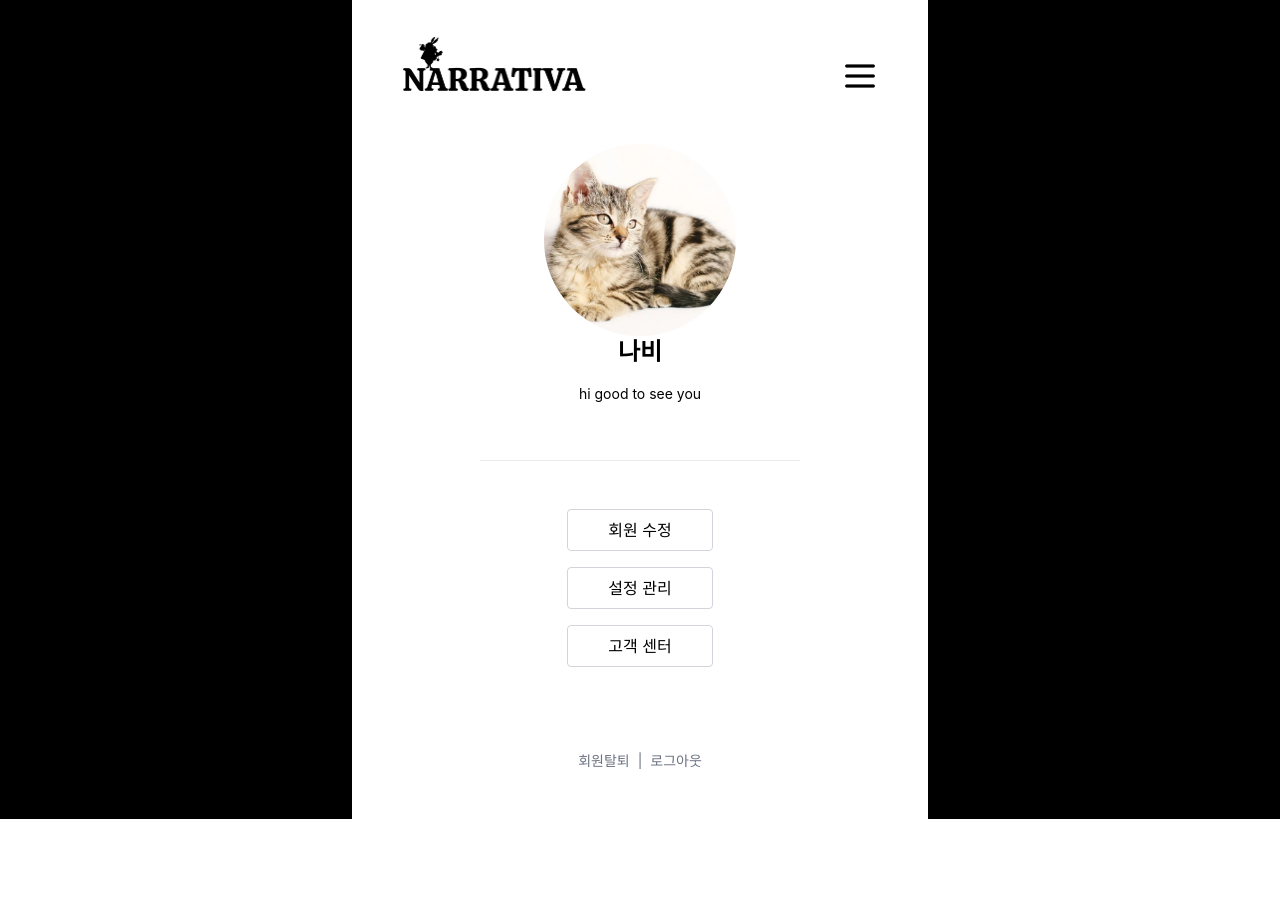
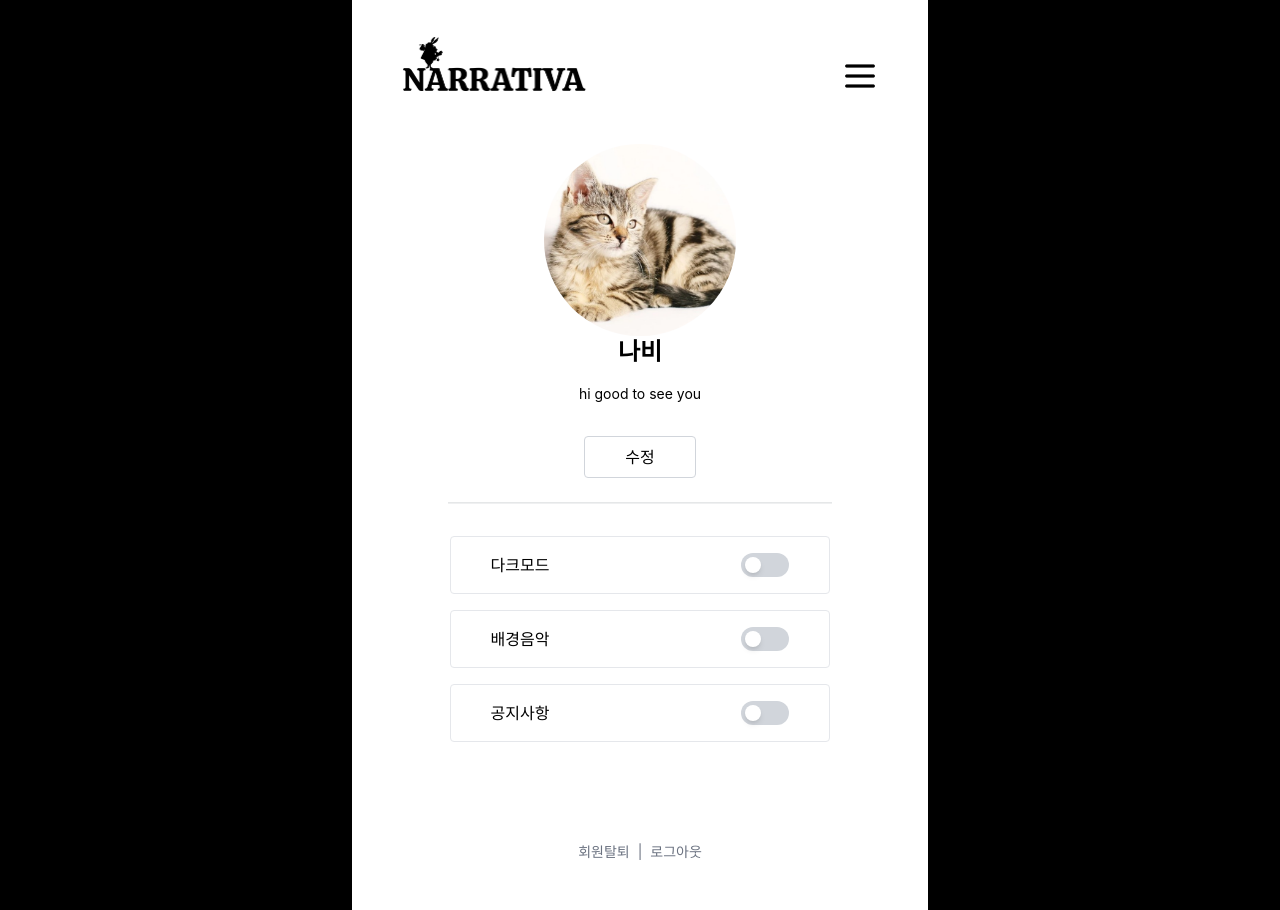
Before and after one commit to AI-X-4-A1-FINAL/Narrativa_Frontend, a React (Create React App) app: page /profile in a window 1280 px wide. Before the commit the page ends 819 px from the top, so only its background shows below. Built offline with nearby package versions, Linux system fonts and the light colour scheme.

Commit message:
세팅페이지 없애고 프로필 화면에 합치기

```diff
--- a/src/App.tsx
+++ b/src/App.tsx
@@ -34,7 +34,6 @@ const App: React.FC = () => {
               <Route path="/home" element={<Home />} />
               <Route path="/profile" element={<Profile />} />
               <Route path="/bookmarks" element={<Bookmarks />} />
-              <Route path="/settings" element={<Settings />} />
               <Route path="/delete-account" element={<DeleteAccount />} />
               <Route path="/game-intro" element={<GameIntro />} />
             </Routes>
--- a/src/components/Header.tsx
+++ b/src/components/Header.tsx
@@ -76,15 +76,7 @@ const Header: React.FC = () => {
                                         History
                                     </Link>
                                 </li>
-                                <li>
-                                    <Link
-                                        to="/settings"
-                                        className="block px-4 py-2 text-gray-700 hover:bg-gray-100 rounded"
-                                        onClick={handleMenuItemClick} // 클릭 시 드롭다운 닫기
-                                    >
-                                        Settings
-                                    </Link>
-                                </li>
+
                             </ul>
                         </div>
                     )}
--- a/src/user_pages/Login.tsx
+++ b/src/user_pages/Login.tsx
@@ -37,7 +37,7 @@ const Login: React.FC = () => {
             <img
               src={photo.src}
               alt={photo.alt}
-              className="w-72 h-auto object-contain rounded-md shadow-lg mx-auto"
+              className="w-72 h-auto object-contain rounded-md mx-auto"
             />
           </button>
         ))}
--- a/src/user_pages/Main.tsx
+++ b/src/user_pages/Main.tsx
@@ -6,6 +6,7 @@ import backLottie from "./Animation3.json";
 
 const Main: React.FC = () => {
   const [showLoadingLottie, setShowLoadingLottie] = useState(false);
+
 
   const handleComplete = () => {
     // 첫 번째 애니메이션이 끝나자마자 상태 변경
--- a/src/user_pages/Profile.tsx
+++ b/src/user_pages/Profile.tsx
@@ -11,6 +11,15 @@ const Profile: React.FC = () => {
 
     const [nickname, setNickname] = useState("나비");
     const [intro, setIntro] = useState("hi good to see you");
+
+
+    const [isdarkModeOn, setIsdarkModeOn] = useState(false);
+    const [isBackgroundMusicOn, setIsBackgroundMusicOn] = useState(false);
+    const [isNotificationsOn, setIsNotificationsOn] = useState(false);
+
+    const handleToggle = (setter: React.Dispatch<React.SetStateAction<boolean>>) => {
+        setter(prev => !prev);
+    };
 
     const toggleEditMode = () => {
         setIsEditMode(!isEditMode);
@@ -99,32 +108,73 @@ const Profile: React.FC = () => {
                 )}
             </div>
 
-            <div >
-            <img src="/images/line.png" alt="Profile" className="w-80 h-full object-cover mb-12 mt-10" />
-            </div>
-
-
             <div className="flex space-x-4">
                 <button
                     onClick={toggleEditMode}
-                    className="px-10 py-2 text-black border border-gray-300 rounded mb-4 hover:bg-gray-100"
+                    className="px-10 py-2 text-black border border-gray-300 rounded mt-4 hover:bg-gray-100"
                 >
-                    {isEditMode ? "수정 완료" : "회원 수정"}
+                    {isEditMode ? "완료" : "수정"}
                 </button>
             </div>
-            <div className="flex space-x-4">
 
-                <button className="px-10 py-2 text-black border border-gray-300 rounded mb-4 hover:bg-gray-100">설정 관리</button>
+            <div >
+            <img src="/images/line.png" alt="Profile" className="w-96 h-full object-cover mb-4 mt-6" />
             </div>
 
-            <div className="flex space-x-4">
+            <div className="space-y-4">
+  <label className="flex items-center cursor-pointer px-10 py-4 text-black border border-gray-200 rounded mt-4 ">
+    <span className="mr-48">다크모드</span>
+    <div
+      className={`w-12 h-6 flex items-center rounded-full p-1 cursor-pointer ${
+        isdarkModeOn ? 'bg-custom-purple' : 'bg-gray-300'
+      }`}
+      onClick={() => handleToggle(setIsdarkModeOn)}
+    >
+      <div
+        className={`w-4 h-4 bg-white rounded-full shadow-md transform transition-transform duration-300 ${
+          isdarkModeOn ? 'translate-x-6' : 'translate-x-0'
+        }`}
+      />
+    </div>
+  </label>
 
-                <button className="px-10 py-2 text-black border border-gray-300 rounded mb-20 hover:bg-gray-100">고객 센터</button>
-            </div>
+  <label className="flex items-center cursor-pointer px-10 py-4 text-black border border-gray-200 rounded mt-4 ">
+    <span className="mr-48">배경음악</span>
+    <div
+      className={`w-12 h-6 flex items-center rounded-full p-1 cursor-pointer ${
+        isBackgroundMusicOn ? 'bg-custom-purple' : 'bg-gray-300'
+      }`}
+      onClick={() => handleToggle(setIsBackgroundMusicOn)}
+    >
+      <div
+        className={`w-4 h-4 bg-white rounded-full shadow-md transform transition-transform duration-300 ${
+          isBackgroundMusicOn ? 'translate-x-6' : 'translate-x-0'
+        }`}
+      />
+    </div>
+  </label>
+
+  <label className="flex items-center cursor-pointer px-10 py-4 text-black border border-gray-200 rounded mt-4 ">
+    <span className="mr-48">공지사항</span>
+    <div
+      className={`w-12 h-6 flex items-center rounded-full p-1 cursor-pointer ${
+        isNotificationsOn ? 'bg-custom-purple' : 'bg-gray-300'
+      }`}
+      onClick={() => handleToggle(setIsNotificationsOn)}
+    >
+      <div
+        className={`w-4 h-4 bg-white rounded-full shadow-md transform transition-transform duration-300 ${
+          isNotificationsOn ? 'translate-x-6' : 'translate-x-0'
+        }`}
+      />
+    </div>
+  </label>
+</div>
 
 
 
-            <div className="text-sm text-gray-500 space-x-2 pt-1 mb-12">
+
+            <div className="text-sm text-gray-500 space-x-2 pt-1 mb-12 mt-24">
                 <Link to="/delete-account" className="hover:underline">회원탈퇴</Link>
                 <span>|</span>
                 <Link to="/logout" className="hover:underline">로그아웃</Link>
```
